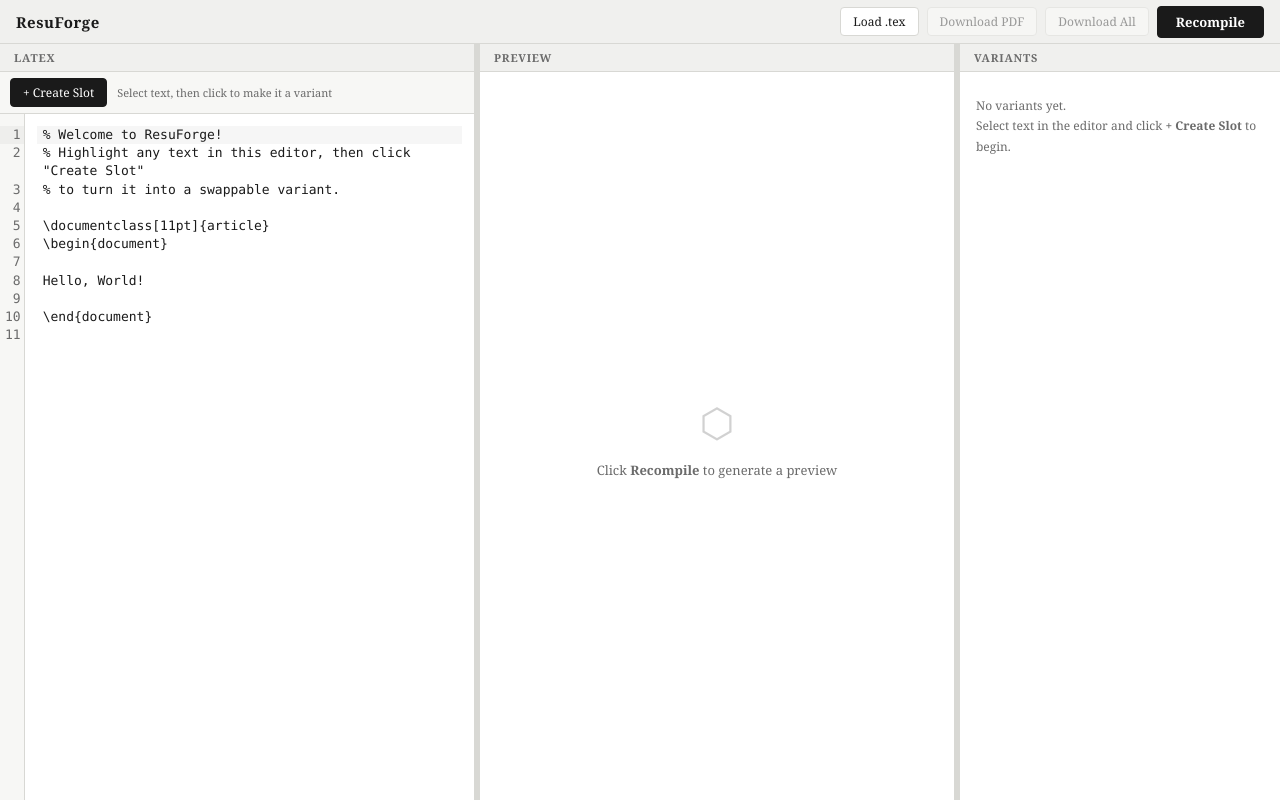
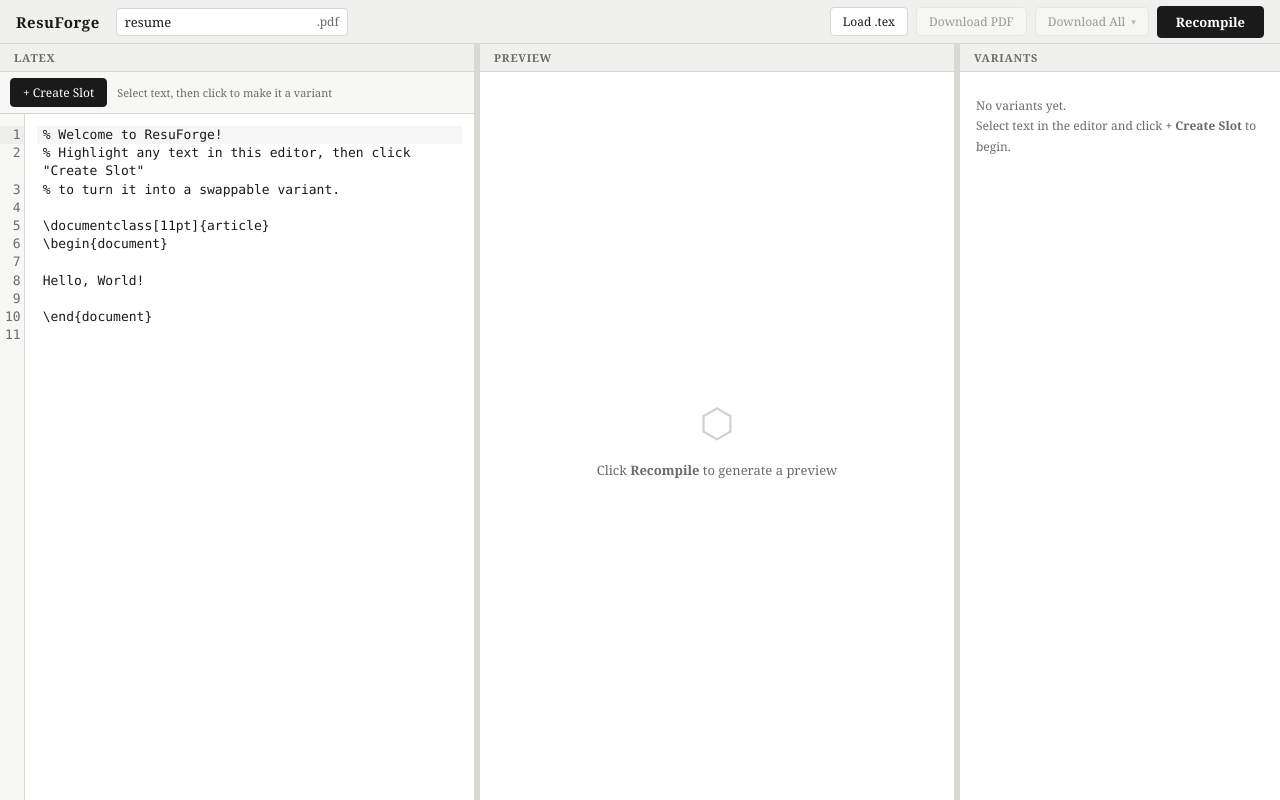
Before and after one commit to SebStefenel/Resuforge, a React (Vite) app in the folder frontend/: page / in a window 1280 px wide. Built offline with nearby package versions, Linux system fonts and the light colour scheme.

Commit message:
added the option to change the name of the file and added the option to download all without complicated file consturction

```diff
--- a/frontend/src/App.css
+++ b/frontend/src/App.css
@@ -17,11 +17,50 @@
   flex-shrink: 0;
 }
 
+.topbar-left {
+  display: flex;
+  align-items: center;
+  gap: 16px;
+}
+
 .logo {
   font-size: 15px;
   font-weight: 700;
   color: var(--accent);
   letter-spacing: 0.5px;
+}
+
+.filename-field {
+  display: flex;
+  align-items: center;
+  background: var(--bg);
+  border: 1px solid var(--border);
+  border-radius: 4px;
+  padding: 0 8px 0 0;
+  height: 28px;
+  cursor: text;
+}
+
+.filename-field:focus-within {
+  border-color: var(--accent);
+}
+
+.filename-input {
+  border: none;
+  background: transparent;
+  padding: 4px 6px 4px 8px;
+  width: 200px;
+  font-size: 13px;
+}
+
+.filename-input:focus {
+  border: none;
+}
+
+.filename-ext {
+  font-size: 12px;
+  color: var(--text-muted);
+  user-select: none;
 }
 
 .topbar-actions {
@@ -34,6 +73,67 @@
   font-size: 13px;
   padding: 6px 18px;
   font-weight: 600;
+}
+
+/* ── Dropdown (Download All) ── */
+.dropdown {
+  position: relative;
+  display: inline-block;
+}
+
+.dropdown-toggle {
+  display: inline-flex;
+  align-items: center;
+  gap: 6px;
+}
+
+.dropdown-caret {
+  font-size: 9px;
+  opacity: 0.7;
+}
+
+.dropdown-menu {
+  position: absolute;
+  top: calc(100% + 4px);
+  right: 0;
+  z-index: 50;
+  min-width: 260px;
+  background: #fff;
+  border: 1px solid var(--border);
+  border-radius: 6px;
+  box-shadow: 0 8px 24px rgba(0, 0, 0, 0.14);
+  padding: 4px;
+  display: flex;
+  flex-direction: column;
+  gap: 2px;
+}
+
+.dropdown-item {
+  display: flex;
+  flex-direction: column;
+  align-items: flex-start;
+  gap: 2px;
+  background: transparent;
+  border: none;
+  border-radius: 4px;
+  padding: 7px 10px;
+  text-align: left;
+  width: 100%;
+}
+
+.dropdown-item:hover {
+  background: var(--surface2);
+}
+
+.dropdown-item-title {
+  font-size: 13px;
+  color: var(--text);
+}
+
+.dropdown-item-sub {
+  font-size: 10px;
+  color: var(--text-muted);
+  font-family: var(--mono);
 }
 
 /* ── 3-column panels (resizable) ── */
--- a/frontend/src/App.jsx
+++ b/frontend/src/App.jsx
@@ -7,6 +7,7 @@
 
 const STORAGE_KEY = 'resuforge_state'
 const LAYOUT_KEY = 'resuforge_layout'
+const NAME_KEY = 'resuforge_name'
 const MIN_PANEL = 220 // px — smallest a draggable panel may get
 const GUTTER = 6 // px — width of each divider
 
@@ -63,6 +64,39 @@
   const [compiling, setCompiling] = useState(false)
   const [zipping, setZipping] = useState(false)
   const [compileError, setCompileError] = useState(null)
+
+  // Base name used for downloaded files (without extension).
+  const [resumeName, setResumeName] = useState(() => {
+    try { return localStorage.getItem(NAME_KEY) || 'resume' } catch { return 'resume' }
+  })
+  useEffect(() => {
+    try { localStorage.setItem(NAME_KEY, resumeName) } catch {}
+  }, [resumeName])
+
+  // Filesystem-safe base name, falling back to "resume" when empty.
+  const safeName = useMemo(
+    () => (resumeName.trim() || 'resume').replace(/[\\/:*?"<>|]+/g, '_'),
+    [resumeName]
+  )
+
+  // "Download All" dropdown (nested vs flat layout).
+  const [downloadMenuOpen, setDownloadMenuOpen] = useState(false)
+  const downloadMenuRef = useRef(null)
+  useEffect(() => {
+    if (!downloadMenuOpen) return
+    const onDown = (e) => {
+      if (downloadMenuRef.current && !downloadMenuRef.current.contains(e.target)) {
+        setDownloadMenuOpen(false)
+      }
+    }
+    const onEsc = (e) => { if (e.key === 'Escape') setDownloadMenuOpen(false) }
+    document.addEventListener('mousedown', onDown)
+    document.addEventListener('keydown', onEsc)
+    return () => {
+      document.removeEventListener('mousedown', onDown)
+      document.removeEventListener('keydown', onEsc)
+    }
+  }, [downloadMenuOpen])
 
   // For the "create slot" modal
   const [slotModal, setSlotModal] = useState(null)
@@ -362,11 +396,11 @@
     if (!pdfUrl) return
     const a = document.createElement('a')
     a.href = pdfUrl
-    a.download = 'resume.pdf'
+    a.download = `${safeName}.pdf`
     document.body.appendChild(a)
     a.click()
     a.remove()
-  }, [pdfUrl])
+  }, [pdfUrl, safeName])
 
   // Number of distinct resumes "Download All" will produce: the product of
   // preset counts across categories whose placeholder is actually in the
@@ -381,7 +415,7 @@
     return varying.reduce((n, c) => n * Object.keys(categories[c].presets).length, 1)
   }, [categories, template])
 
-  const handleDownloadAll = useCallback(async () => {
+  const handleDownloadAll = useCallback(async (layout = 'nested') => {
     setZipping(true)
     setCompileError(null)
     try {
@@ -390,7 +424,7 @@
         res = await fetch('/api/compile-all', {
           method: 'POST',
           headers: { 'Content-Type': 'application/json' },
-          body: JSON.stringify({ template, categories })
+          body: JSON.stringify({ template, categories, filename: safeName, layout })
         })
       } catch (e) {
         setCompileError(
@@ -407,7 +441,7 @@
         const url = URL.createObjectURL(blob)
         const a = document.createElement('a')
         a.href = url
-        a.download = 'resumes.zip'
+        a.download = `${safeName}.zip`
         document.body.appendChild(a)
         a.click()
         a.remove()
@@ -433,12 +467,25 @@
     } finally {
       setZipping(false)
     }
-  }, [template, categories])
+  }, [template, categories, safeName])
 
   return (
     <div className="app">
       <header className="topbar">
+        <div className="topbar-left">
           <span className="logo">ResuForge</span>
+          <label className="filename-field" title="Name used for downloaded files">
+            <input
+              className="filename-input"
+              value={resumeName}
+              onChange={(e) => setResumeName(e.target.value)}
+              placeholder="resume"
+              spellCheck={false}
+              aria-label="Resume file name"
+            />
+            <span className="filename-ext">.pdf</span>
+          </label>
+        </div>
         <div className="topbar-actions">
           <button className="btn-ghost" onClick={handleLoadFile}>Load .tex</button>
           <button
@@ -449,9 +496,10 @@
           >
             Download PDF
           </button>
+          <div className="dropdown" ref={downloadMenuRef}>
             <button
-            className="btn-ghost"
-            onClick={handleDownloadAll}
+              className="btn-ghost dropdown-toggle"
+              onClick={() => setDownloadMenuOpen(o => !o)}
               disabled={zipping || compiling || comboCount === 0}
               title={
                 comboCount === 0
@@ -460,7 +508,27 @@
               }
             >
               {zipping ? 'Zipping…' : `Download All${comboCount > 0 ? ` (${comboCount})` : ''}`}
+              <span className="dropdown-caret">▾</span>
             </button>
+            {downloadMenuOpen && (
+              <div className="dropdown-menu">
+                <button
+                  className="dropdown-item"
+                  onClick={() => { setDownloadMenuOpen(false); handleDownloadAll('nested') }}
+                >
+                  <span className="dropdown-item-title">Nested folders</span>
+                  <span className="dropdown-item-sub">resumes/location:toronto/email:school/…</span>
+                </button>
+                <button
+                  className="dropdown-item"
+                  onClick={() => { setDownloadMenuOpen(false); handleDownloadAll('flat') }}
+                >
+                  <span className="dropdown-item-title">One folder (flat)</span>
+                  <span className="dropdown-item-sub">resumes/location:toronto__email:school/…</span>
+                </button>
+              </div>
+            )}
+          </div>
           <button
             className="btn-primary compile-btn"
             onClick={handleCompile}
```
Also changed, not shown: 1 other file (tests, documents, lock files or other folders). Lines whose indentation alone changed are shown as unchanged.
